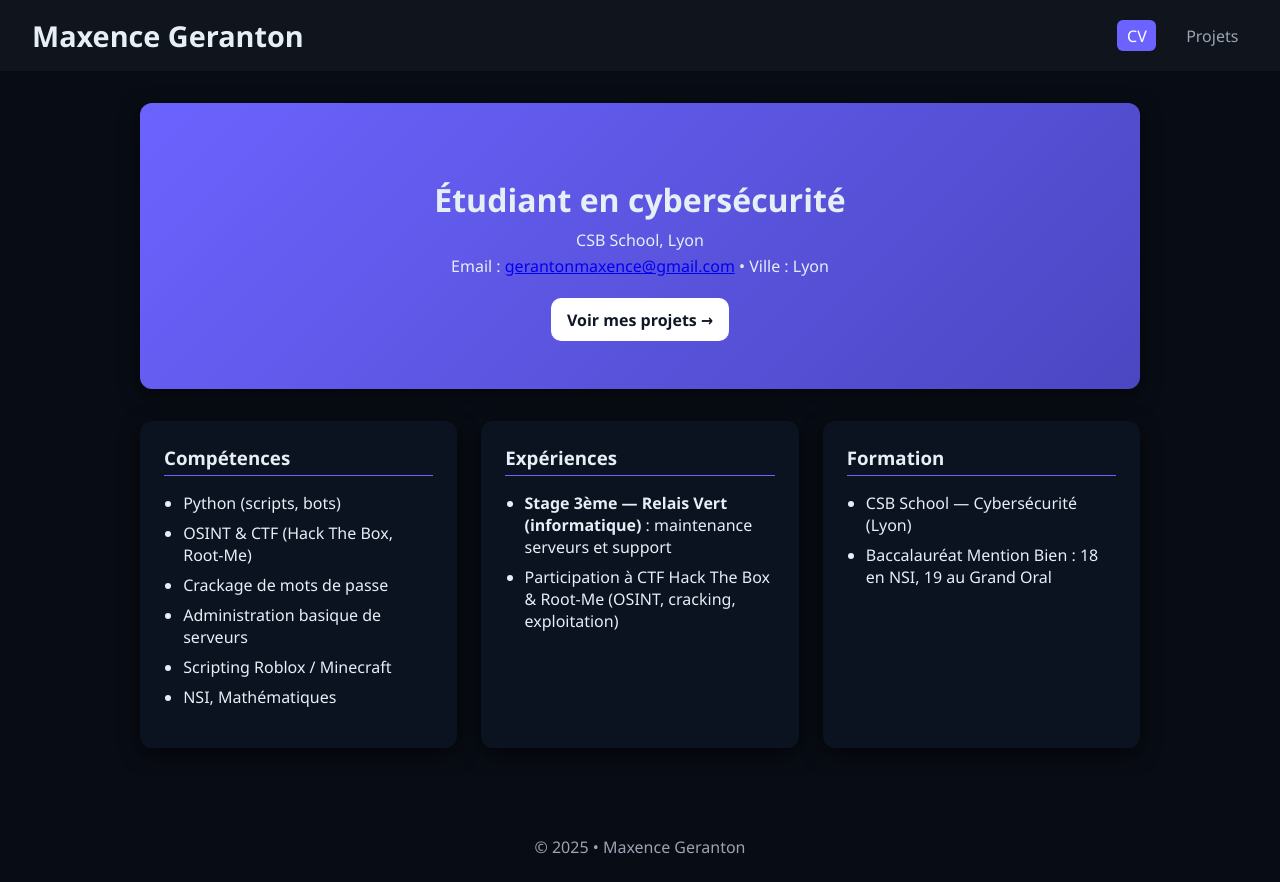
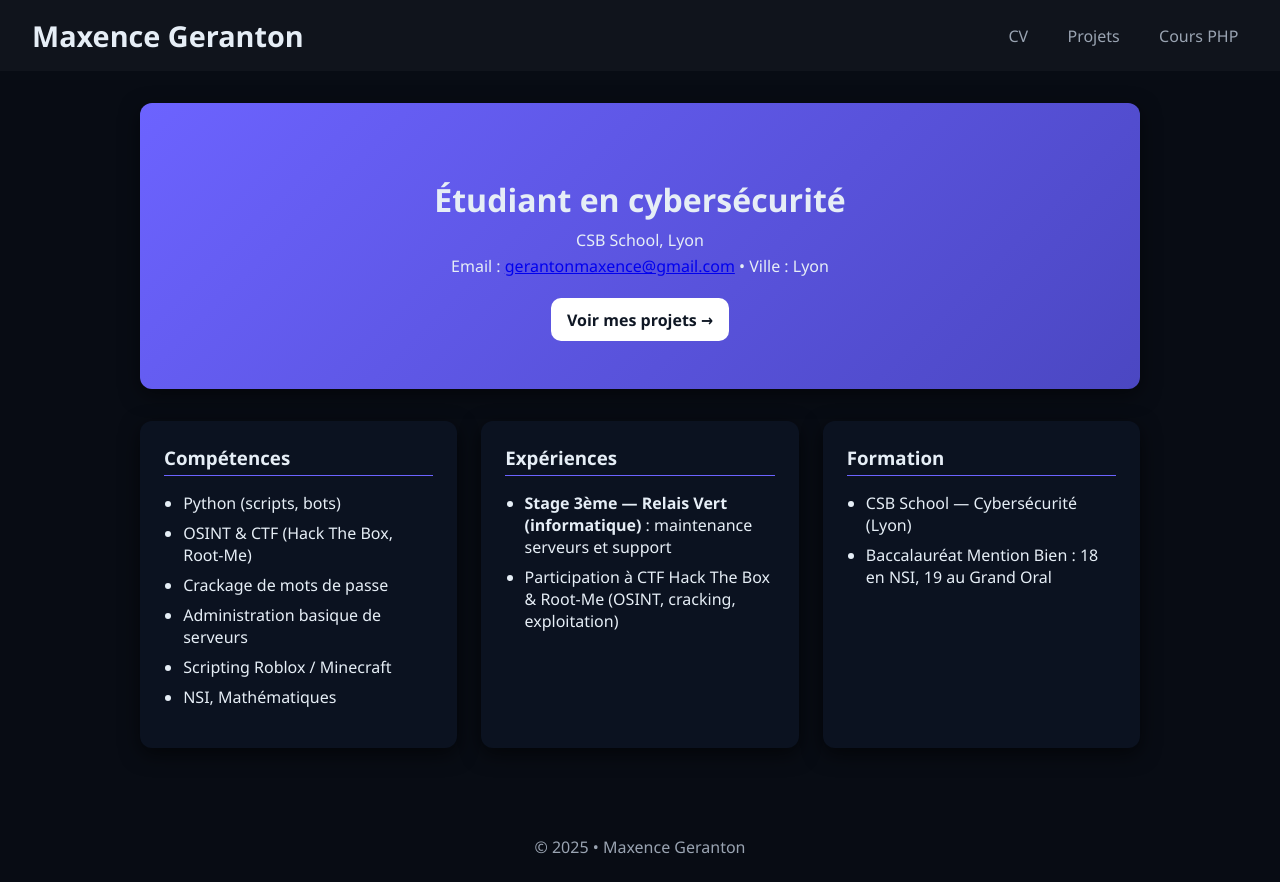
Before and after one commit to maxence-csb/maxence-csb.github.io, a plain HTML site: page index.html in a window 1280 px wide. Drawn offline with Linux system fonts and the light colour scheme.

Commit message:
update index

```diff
--- a/index.html
+++ b/index.html
@@ -10,8 +10,9 @@
   <header>
     <h1>Maxence Geranton</h1>
     <nav>
-      <a href="index.html" class="active">CV</a>
+      <a href="index.html">CV</a>
       <a href="projets.html">Projets</a>
+      <a href="coursphp.html">Cours PHP</a>
     </nav>
   </header>
 
```
